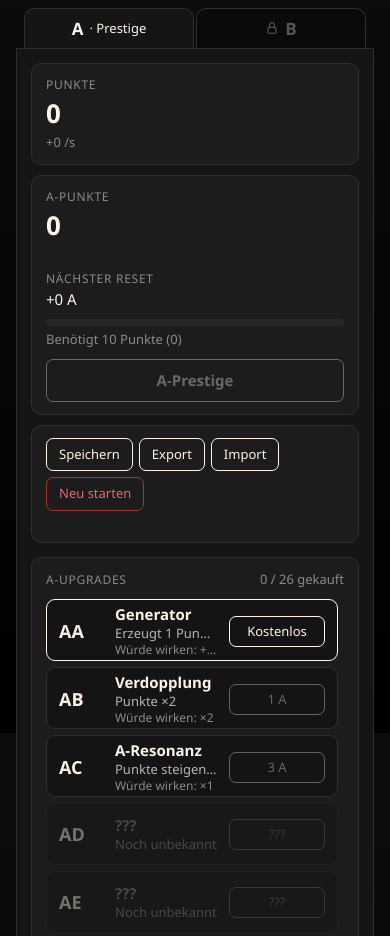
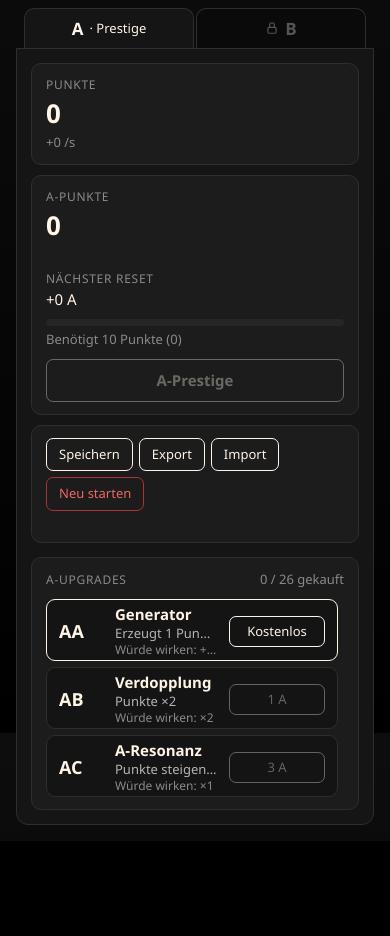
Before and after one commit to HB9688/alphabet-prestige, a plain HTML site: page index.html in a window 390 px wide. Shown: the part 111-1047 px from the top of the page. After the commit the page ends 952 px from the top, so only its background shows below. Drawn offline with Linux system fonts and the light colour scheme.

Commit message:
Mobil: Upgrade-Liste zeigt 3 Einträge (1 gekauft + 2 offen) (#1)
Claude-Session: https://claude.ai/code/session_0195Z7JBGGpYi3f9zCoNP1xP

Co-authored-by: Claude <noreply@anthropic.com>

```diff
--- a/js/ui.js
+++ b/js/ui.js
@@ -3,7 +3,9 @@
   const $ = id => document.getElementById(id);
   const t = AP.t;
   const LOCK_SVG = '<svg viewBox="0 0 24 24" fill="none" stroke="currentColor" stroke-width="2" aria-hidden="true"><rect x="5" y="11" width="14" height="10" rx="2"/><path d="M8 11V7a4 4 0 0 1 8 0v4"/></svg>';
-  const VISIBLE = 8, SHOW_BOUGHT = 5;
+  // Desktop: 8 sichtbar (5 gekauft + 3 offen). Mobil (< 760 px): 3 sichtbar (1 gekauft + 2 offen).
+  const MOBILE = window.matchMedia('(max-width: 760px)');
+  const listView = () => MOBILE.matches ? { visible: 3, bought: 1 } : { visible: 8, bought: 5 };
 
   let game = AP.createGame(AP.loadSaved());
   let skipSave = false;
@@ -120,14 +122,15 @@
     });
   }
 
-  // Zeigt die letzten 5 gekauften und die nächsten 3 offenen Upgrades (8 sichtbar).
+  // Zeigt die letzten gekauften und die nächsten offenen Upgrades (siehe listView).
   function positionUpgrades(L, nextIdx) {
-    const key = L + nextIdx;
+    const view = listView();
+    const key = L + nextIdx + (MOBILE.matches ? 'm' : 'd');
     if (key === scrollKey) return;
     const first = !scrollKey;
     scrollKey = key;
     const box = $('upgrades');
-    const start = Math.max(0, Math.min(nextIdx - SHOW_BOUGHT, rows.length - VISIBLE));
+    const start = Math.max(0, Math.min(nextIdx - view.bought, rows.length - view.visible));
     const row = rows[start].el;
     const top = row.offsetTop;
     if (first) { box.style.scrollBehavior = 'auto'; box.scrollTop = top; box.style.scrollBehavior = ''; }
--- a/style.css
+++ b/style.css
@@ -189,7 +189,7 @@ h1 {
 }
 
 /* ---------- Upgrade-Feld: 8 Einträge sichtbar, Rest per Scrollen ---------- */
-:root { --row-h: 62px; --row-gap: 6px; }
+:root { --row-h: 62px; --row-gap: 6px; --rows: 8; }
 
 .upcard {
   display: flex;
@@ -203,7 +203,7 @@ h1 {
 #upgrades {
   position: relative;
   flex: 0 1 auto;
-  height: calc(8 * var(--row-h) + 7 * var(--row-gap));
+  height: calc(var(--rows) * var(--row-h) + (var(--rows) - 1) * var(--row-gap));
   min-height: 0;
   overflow-y: auto;
   padding-right: 6px;
@@ -247,6 +247,7 @@ h1 {
 
 /* ---------- Mobil ---------- */
 @media (max-width: 760px) {
+  :root { --rows: 3; }
   body { overflow: auto; height: auto; }
   #stage { grid-template-columns: 1fr; }
   .lang { position: static; justify-content: flex-end; border: none; margin-bottom: 6px; }
```
Also changed, not shown: 1 other file.
